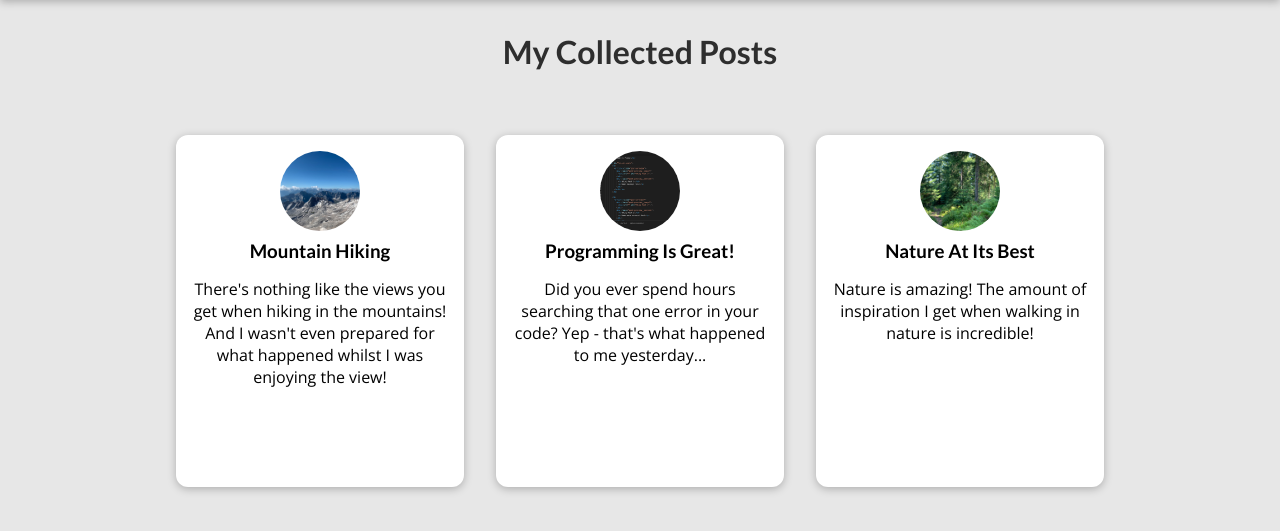
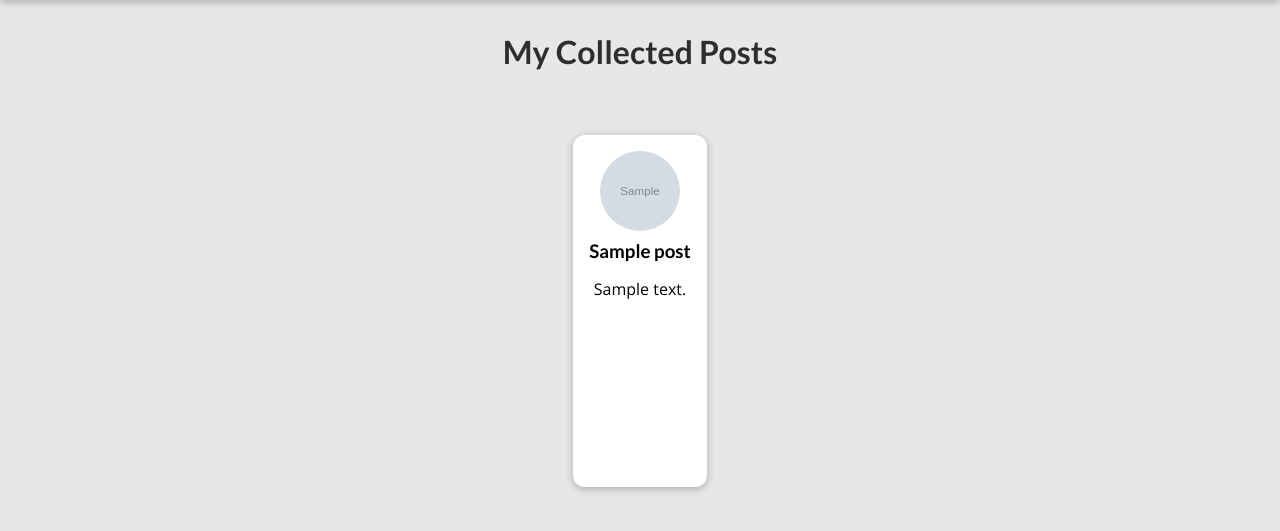
Before and after one commit to VahramMovsesyan/My_site, a Django app: page /posts in a window 1280 px wide. Shown: the part 80-611 px from the top of the page. Run offline with Django 4.2, Linux system fonts and the light colour scheme; tables that the repository leaves empty hold one stand-in row (values such as "Sample post"); grey boxes marked "Sample" are stand-in pictures.

Commit message:
Fetching Posts for Starting Page,All posts and Single Post Pages

```diff
--- a/blog/templates/blog/includes/post.html
+++ b/blog/templates/blog/includes/post.html
@@ -3,7 +3,7 @@
 <li>
     <article class="post">
         <a href="{% url 'post-detail-page' post.slug %}">
-            <img src="{% static 'blog/images/'|add:post.image %}" alt="{{ post.title }}">
+            <img src="{% static 'blog/images/'|add:post.image_name %}" alt="{{ post.title }}">
             <div class="post__content">
                 <h3>{{ post.title }}</h3>
                 <p>
--- a/blog/templates/blog/post-detail.html
+++ b/blog/templates/blog/post-detail.html
@@ -13,7 +13,7 @@
     <section id="summary">
         <h2>{{ post.title }}</h2>
         <article>
-            <img src="{% static 'blog/images/'|add:post.image %}" alt="{{ post.title }}">
+            <img src="{% static 'blog/images/'|add:post.image_name %}" alt="{{ post.title }}">
             <address>Author: {{ post.author }}</address>
             <div>
                 Last update on <time>{{ post.date|date:"d M Y" }}</time>
--- a/blog/views.py
+++ b/blog/views.py
@@ -1,93 +1,26 @@
-from django.shortcuts import render
-from datetime import date
+from django.shortcuts import render, get_object_or_404
+from .models import Post
 
-
-all_posts = [
-    {
-        "slug": "hike-in-the-mountains",
-        "image": "mountains.jpg",
-        "author": "Maximilian",
-        "date": date(2021, 7, 21),
-        "title": "Mountain Hiking",
-        "excerpt": "There's nothing like the views you get when hiking in the mountains! And I wasn't even prepared for what happened whilst I was enjoying the view!",
-        "content": """Lorem ipsum dolor sit amet consectetur adipisicing elit. Officiis nobis
-          aperiam est praesentium, quos iste consequuntur omnis exercitationem quam
-          velit labore vero culpa ad mollitia? Quis architecto ipsam nemo. Odio.
-
-          Lorem ipsum dolor sit amet consectetur adipisicing elit. Officiis nobis
-          aperiam est praesentium, quos iste consequuntur omnis exercitationem quam
-          velit labore vero culpa ad mollitia? Quis architecto ipsam nemo. Odio.
-
-          Lorem ipsum dolor sit amet consectetur adipisicing elit. Officiis nobis
-          aperiam est praesentium, quos iste consequuntur omnis exercitationem quam
-          velit labore vero culpa ad mollitia? Quis architecto ipsam nemo. Odio.
-        """
-    },
-    {
-        "slug": "programming-is-fun",
-        "image": "coding.jpg",
-        "author": "Maximilian",
-        "date": date(2022, 3, 10),
-        "title": "Programming Is Great!",
-        "excerpt": "Did you ever spend hours searching that one error in your code? Yep - that's what happened to me yesterday...",
-        "content": """Lorem ipsum dolor sit amet consectetur adipisicing elit. Officiis nobis
-          aperiam est praesentium, quos iste consequuntur omnis exercitationem quam
-          velit labore vero culpa ad mollitia? Quis architecto ipsam nemo. Odio.
-
-          Lorem ipsum dolor sit amet consectetur adipisicing elit. Officiis nobis
-          aperiam est praesentium, quos iste consequuntur omnis exercitationem quam
-          velit labore vero culpa ad mollitia? Quis architecto ipsam nemo. Odio.
-
-          Lorem ipsum dolor sit amet consectetur adipisicing elit. Officiis nobis
-          aperiam est praesentium, quos iste consequuntur omnis exercitationem quam
-          velit labore vero culpa ad mollitia? Quis architecto ipsam nemo. Odio.
-        """
-    },
-    {
-        "slug": "into-the-woods",
-        "image": "woods.jpg",
-        "author": "Maximilian",
-        "date": date(2020, 8, 5),
-        "title": "Nature At Its Best",
-        "excerpt": "Nature is amazing! The amount of inspiration I get when walking in nature is incredible!",
-        "content": """Lorem ipsum dolor sit amet consectetur adipisicing elit. Officiis nobis
-          aperiam est praesentium, quos iste consequuntur omnis exercitationem quam
-          velit labore vero culpa ad mollitia? Quis architecto ipsam nemo. Odio.
-
-          Lorem ipsum dolor sit amet consectetur adipisicing elit. Officiis nobis
-          aperiam est praesentium, quos iste consequuntur omnis exercitationem quam
-          velit labore vero culpa ad mollitia? Quis architecto ipsam nemo. Odio.
-
-          Lorem ipsum dolor sit amet consectetur adipisicing elit. Officiis nobis
-          aperiam est praesentium, quos iste consequuntur omnis exercitationem quam
-          velit labore vero culpa ad mollitia? Quis architecto ipsam nemo. Odio.
-        """
-    }
-]
-
-
-def get_data(post):
-    return post["date"]
 
 # Create your views here.
 
 
 def starting_page(request):
-    sorted_posts = sorted(all_posts, key=get_data)
-    latest_post = sorted_posts[-3:]
+    latest_post = Post.objects.all().order_by("-date")[:3]
     return render(request, "blog/index.html", {
         "posts": latest_post
     })
 
 
 def posts(request):
+    all_posts = Post.objects.all().order_by("-date")
     return render(request, "blog/all-posts.html", {
         "all_posts": all_posts
     })
 
 
 def post_detail(request, slug):
-    identified_post = next(post for post in all_posts if post['slug'] == slug)
+    identified_post = get_object_or_404(Post, slug=slug)
     return render(request, "blog/post-detail.html", {
         "post": identified_post
     })
```
